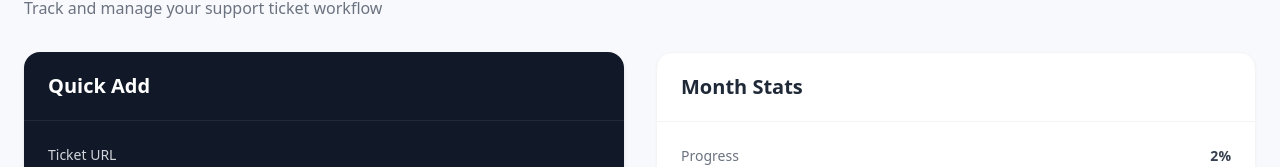
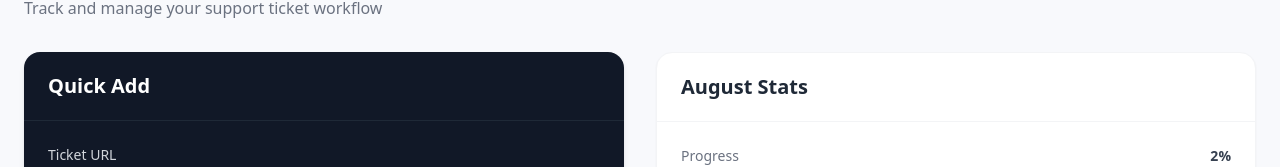
Before and after one commit to lucas-bids/wpml-pace-tracker, a React app: page / in a window 1280 px wide. Shown: the part 176-343 px from the top of the page. Built offline with nearby package versions, Linux system fonts and the light colour scheme; the HTML template or start-up script is replaced by a standard one.

Commit message:
feat(stats): make MonthStatsCard title dynamic based on current month

```diff
--- a/src/components/MonthStatsCard.tsx
+++ b/src/components/MonthStatsCard.tsx
@@ -26,6 +26,11 @@ export function MonthStatsCard({
   currentMonth,
   monthSettings
 }: MonthStatsCardProps) {
+  const formatMonthTitle = (date: Date) => {
+    const monthName = date.toLocaleDateString('en-US', { month: 'long' });
+    return `${monthName} Stats`;
+  };
+
   // Helper functions for calculations
   const getWorkdayCount = (month: number, year: number, daysOff: number[] = []) => {
     const daysInMonth = new Date(year, month + 1, 0).getDate();
@@ -111,7 +116,7 @@ export function MonthStatsCard({
     value: `${monthSettings.extraTaskHours}h`,
     color: 'bg-green-500'
   }];
-  return <Card title="Month Stats">
+  return <Card title={formatMonthTitle(currentMonth)}>
       <div className="mb-6">
         <div className="flex justify-between items-center mb-2">
           <span className="text-sm font-medium text-gray-500">Progress</span>
```
